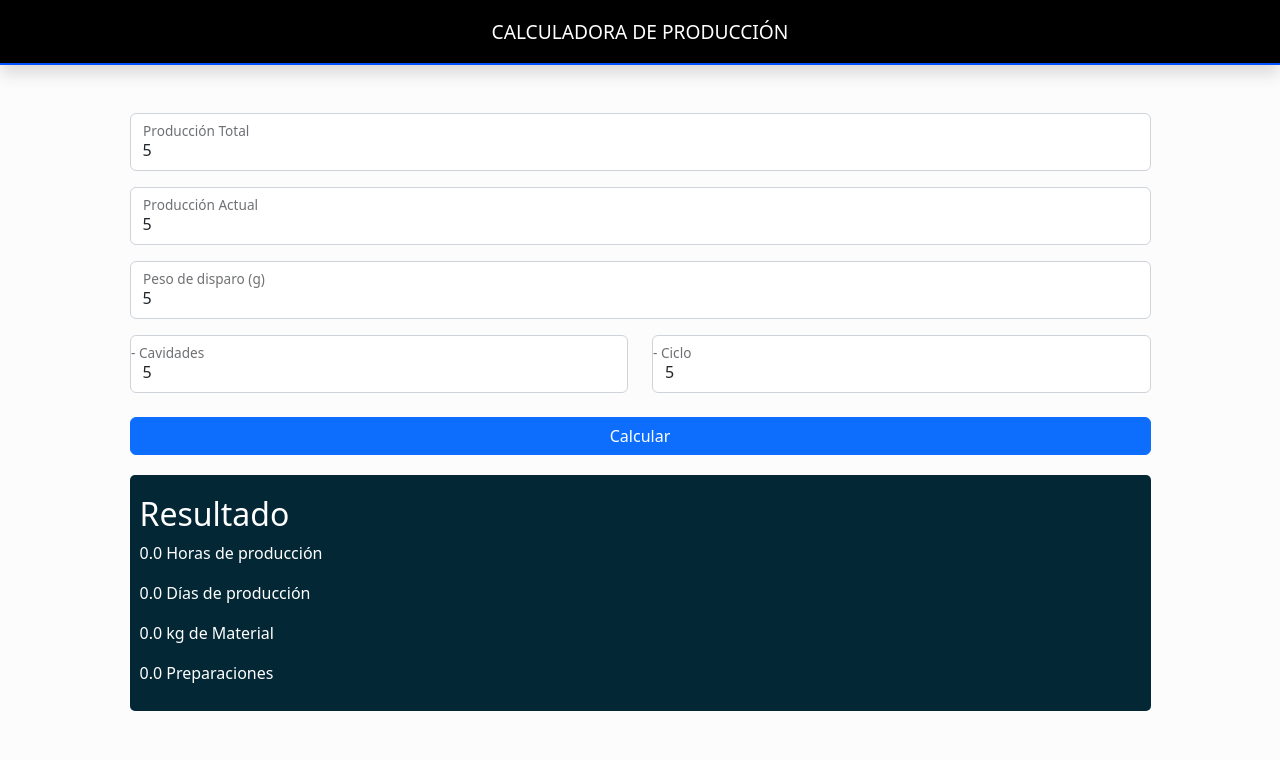
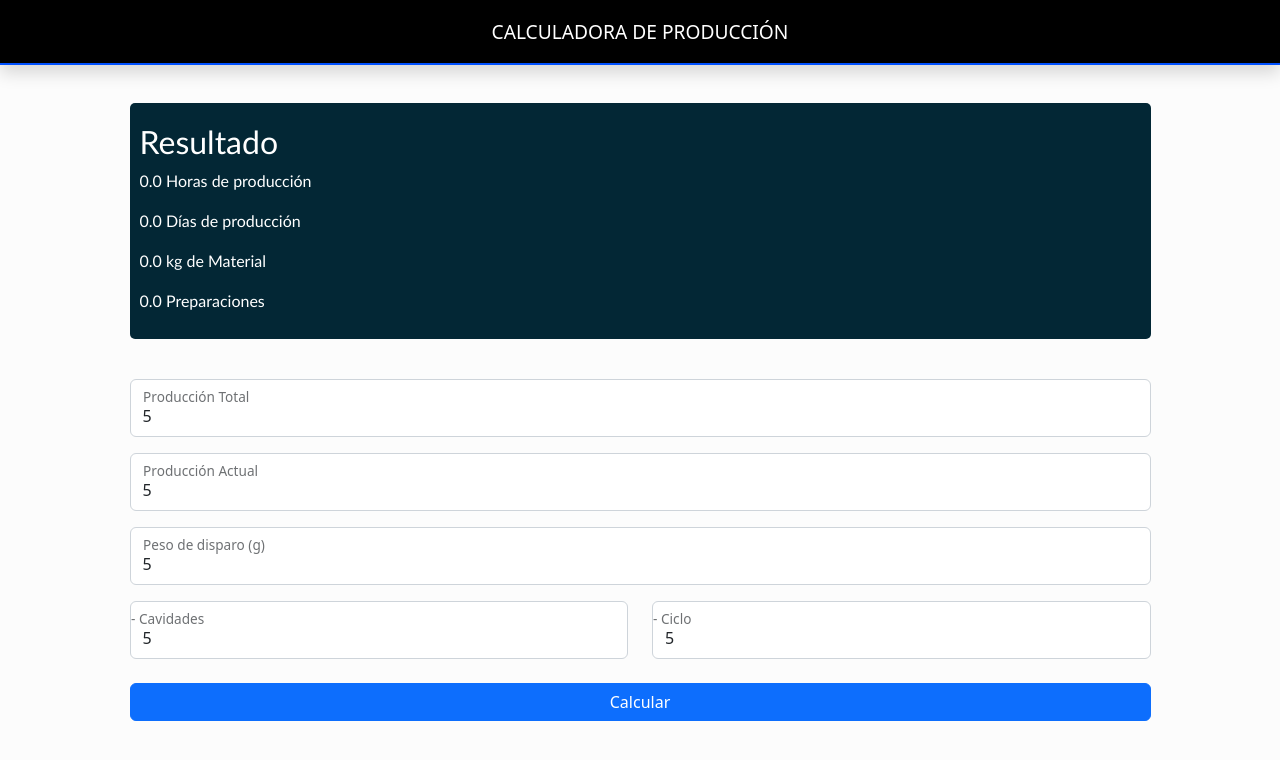
Before and after one commit to ivanlcr94/Calculadora-Producci-n, a plain HTML site: page index.html in a window 1280 px wide. Both pictures are taken after typing "5", "5", "5", "5", "5" into the empty fields and a click on the button "Calcular". Drawn offline with nearby package versions, Linux system fonts and the light colour scheme.

Commit message:
cambio el posición resultado

```diff
--- a/css/style.css
+++ b/css/style.css
@@ -45,5 +45,6 @@ main {
     color: white;
     border-radius: 5px;
     padding: 20px 10px 10px 10px;
-    margin-bottom: 40px;
+    margin: 30px 0px 0px 0px;
+    font-family: 'Gill Sans', 'Gill Sans MT', Calibri, 'Trebuchet MS', sans-serif;
 }
--- a/index.html
+++ b/index.html
@@ -15,6 +15,14 @@
     <h1 class="shadow">CALCULADORA DE PRODUCCIÓN</h1>
 
     <main>
+
+        <section id="resultado" class="container">
+            <div class="row contenedorResultado justify-content-center">
+                <div id="contenedorResultado" class="col-11">
+                    <!-- aqui javascrip envia resultado -->
+                </div>
+            </div>
+        </section>
 
         <section id="entradaDeDatos" class="container">
 
@@ -65,13 +73,7 @@
             </form>
         </section>
 
-        <section id="resultado" class="container">
-            <div class="row contenedorResultado justify-content-center">
-                <div id="contenedorResultado" class="col-11">
-                    <!-- aqui javascrip envia resultado -->
-                </div>
-            </div>
-        </section>
+
 
     </main>
 
```
